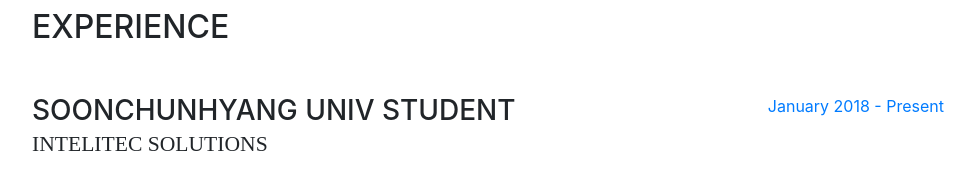
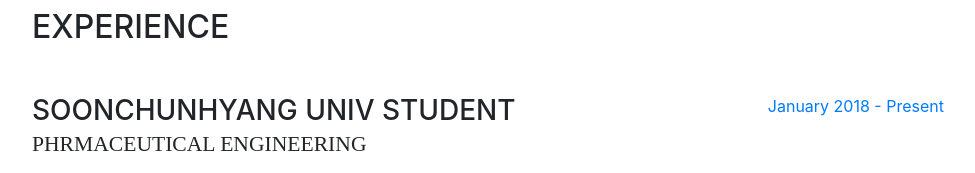
Before and after one commit to histony/histony.github.io, a website with bundled scripts: page index.html in a window 1280 px wide. Shown: the part 840-1013 px from the top of the page, without its empty margins (288-1263 px from the left). Built offline with nearby package versions, Linux system fonts and the light colour scheme; a web font is replaced by a local one.

Commit message:
학과추가

```diff
--- a/index.html
+++ b/index.html
@@ -116,7 +116,7 @@
           <div class="resume-item d-flex flex-column flex-md-row mb-5">
             <div class="resume-content mr-auto">
               <h3 class="mb-0">SOONCHUNHYANG Univ Student</h3>
-              <div class="subheading mb-3">Intelitec Solutions
+              <div class="subheading mb-3">Phrmaceutical Engineering
               </div>
               <p>Bring to the table win-win survival strategies to ensure proactive domination. At the end of the day, going forward, a new normal that has evolved from generation X is on the runway heading towards a streamlined cloud solution. User generated content in real-time will have multiple touchpoints for offshoring.</p>
             </div>
```
